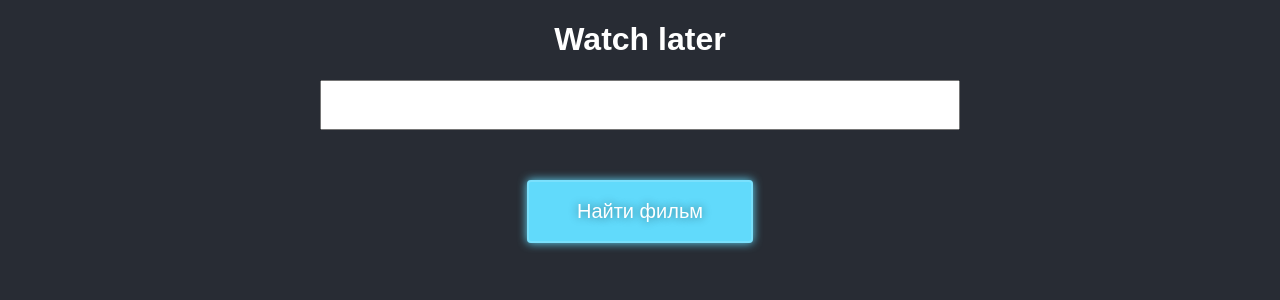
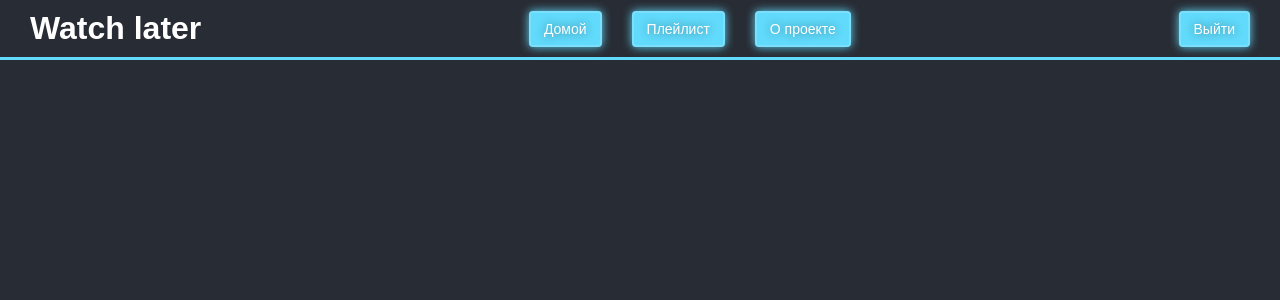
Before and after one commit to oldbelom/watch-later-app, a React app: page /login in a window 1280 px wide. Shown: the top 300 px of the page. Built offline with nearby package versions, Linux system fonts and the light colour scheme.

Commit message:
add routing

```diff
--- a/package.json
+++ b/package.json
@@ -34,6 +34,7 @@
     "@types/jest": "^27.0.3",
     "@types/react": "^17.0.37",
     "@types/react-dom": "^17.0.11",
+    "@types/react-router-dom": "^5.3.2",
     "@typescript-eslint/eslint-plugin": "^5.3.0",
     "@typescript-eslint/parser": "^5.3.0",
     "babel-jest": "^27.3.1",
@@ -66,6 +67,7 @@
   },
   "dependencies": {
     "react": "^17.0.2",
-    "react-dom": "^17.0.2"
+    "react-dom": "^17.0.2",
+    "react-router-dom": "^5.2.0"
   }
 }
--- a/src/App.tsx
+++ b/src/App.tsx
@@ -1,12 +1,15 @@
 import React from "react";
-import HomePage from "./pages/HomePage";
+import { BrowserRouter } from "react-router-dom";
+import AppRouter from "./components/AppRouter";
+import Header from "./components/Header/Header";
 
 export default class App extends React.Component {
   render() {
     return (
-      <>
-        <HomePage />
-      </>
+      <BrowserRouter>
+        <Header />
+        <AppRouter />
+      </BrowserRouter>
     );
   }
 }
--- /dev/null
+++ b/src/components/AppRouter.tsx
@@ -0,0 +1,23 @@
+import React from "react";
+import { Route, Switch } from "react-router-dom";
+import { privateRoutes, publicRoutes } from "../routes";
+
+const AppRouter = () => {
+  const user = true;
+
+  return user ? (
+    <Switch>
+      {privateRoutes.map(({ path, Component }) => (
+        <Route key={path} path={path} component={Component} exact={true} />
+      ))}
+    </Switch>
+  ) : (
+    <Switch>
+      {publicRoutes.map(({ path, Component }) => (
+        <Route key={path} path={path} component={Component} exact={true} />
+      ))}
+    </Switch>
+  );
+};
+
+export default AppRouter;
--- a/src/components/Header/Header.tsx
+++ b/src/components/Header/Header.tsx
@@ -1,20 +1,42 @@
-import React, { Component } from "react";
+import React from "react";
+import { NavLink } from "react-router-dom";
 import Button from "../Button/Button";
 
 import "./Header.scss";
 
-export default class Header extends Component {
-  render() {
+const Header = () => {
+  const user = true;
+
   return (
     <div className="header">
       <h1>Watch later</h1>
+      {user ? (
+        <>
           <nav>
-          <a href="#">Главная</a>
-          <a href="#">Мой плейлист</a>
-          <a href="#">О проекте</a>
+            <NavLink to="/">
+              <Button text="Домой" />
+            </NavLink>
+            <NavLink to="/playlist">
+              <Button text="Плейлист" />
+            </NavLink>
+            <NavLink to="/about">
+              <Button text="О проекте" />
+            </NavLink>
           </nav>
-        <Button text="Войти" />
+          <Button text="Выйти" />
+        </>
+      ) : (
+        <>
+          <NavLink to="/login">
+            <Button text="Регистрация" />
+          </NavLink>
+          <NavLink to="/signin">
+            <Button text="Вход" />
+          </NavLink>
+        </>
+      )}
     </div>
   );
-  }
-}
+};
+
+export default Header;
--- a/src/index.tsx
+++ b/src/index.tsx
@@ -1,9 +1,8 @@
 import React from "react";
 import ReactDOM from "react-dom";
+import App from "./App";
 
 import "./scss/style.scss";
-
-import App from "./App";
 
 const rootElement = document.querySelector("#root");
 
--- /dev/null
+++ b/src/routes.tsx
@@ -0,0 +1,29 @@
+import HomePage from "./pages/HomePage";
+import Playlist from "./pages/Playlist";
+import About from "./pages/About";
+
+export const publicRoutes = [
+  {
+    path: "/login",
+    Component: HomePage,
+  },
+  {
+    path: "/signin",
+    Component: HomePage,
+  },
+];
+
+export const privateRoutes = [
+  {
+    path: "/",
+    Component: HomePage,
+  },
+  {
+    path: "/playlist",
+    Component: Playlist,
+  },
+  {
+    path: "/about",
+    Component: About,
+  },
+];
--- a/webpack.config.js
+++ b/webpack.config.js
@@ -49,5 +49,6 @@ module.exports = {
     compress: true,
     port: 9000,
     hot: true,
+    historyApiFallback: true,
   },
 };
```
Also changed, not shown: 1 other file (tests, documents, lock files or other folders). Lines whose indentation alone changed are shown as unchanged.
